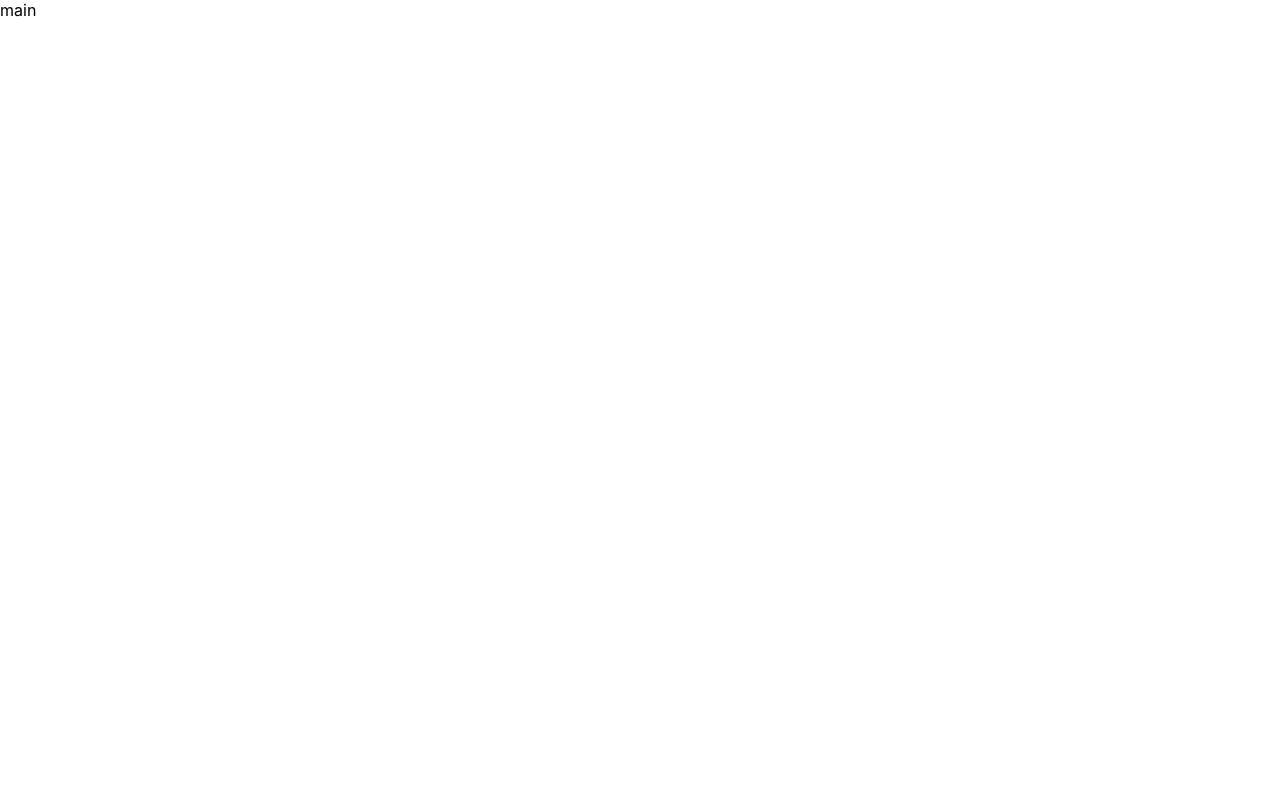
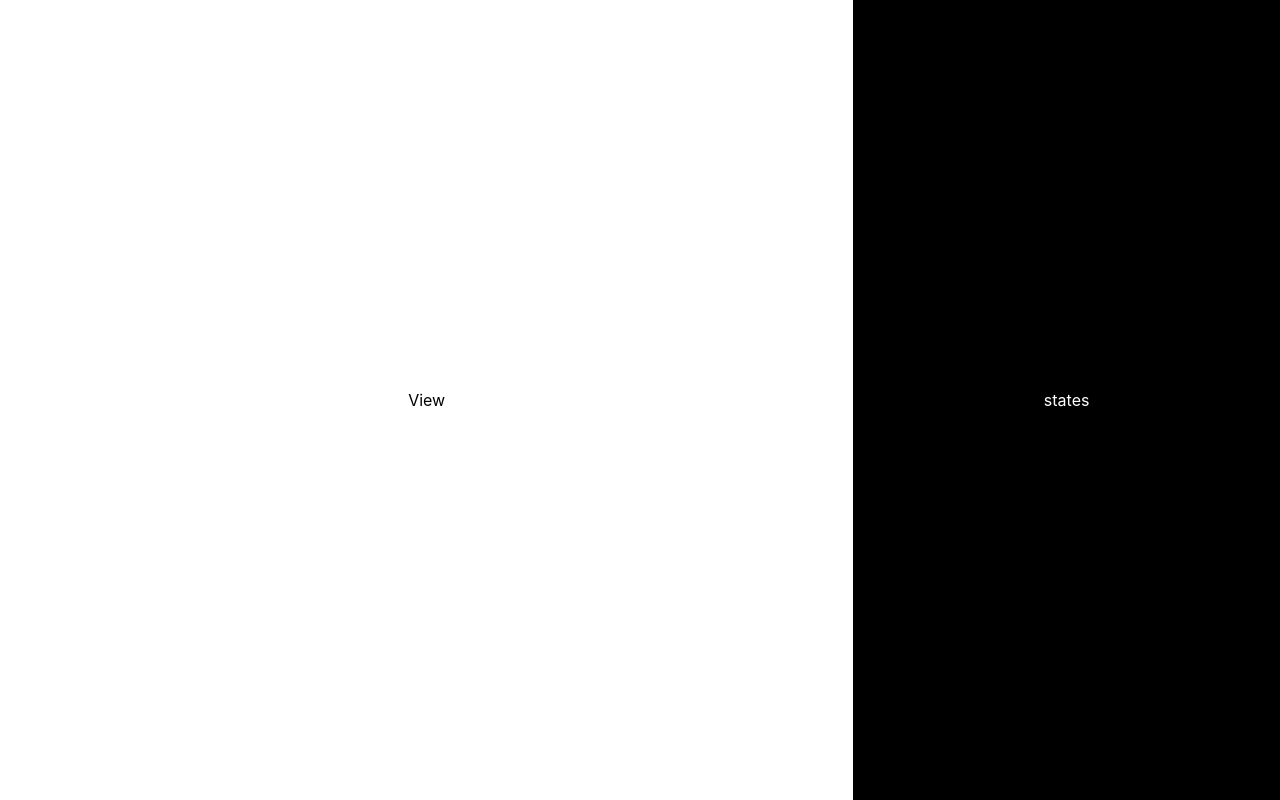
Before and after one commit to Dev-MostafaAzari/Weather-App, a React (Create React App) app: page / in a window 1280 px wide. Built offline with nearby package versions, Linux system fonts and the light colour scheme.

Commit message:
FirstComponentsAndBasicStyles

```diff
--- a/src/components/Main/Main.js
+++ b/src/components/Main/Main.js
@@ -2,11 +2,20 @@ import React from 'react';
 import {motion} from "framer-motion";
 import "../../styles/Main.css";
 import Cloud from "../../assets/Cloud/Cloud1.png";
+import States from '../States/States';
+import View from '../View/View';
 
 const Main = () =>{
     return(
         <div className="Main">
-            <span>main</span>
+            <div className="MainWrapper">
+                <div className="ViewPart">
+                    <View/>
+                </div>
+                <div className="StatesPart">
+                    <States/>
+                </div>
+            </div>
         </div>
     )
 
--- /dev/null
+++ b/src/components/States/States.js
@@ -0,0 +1,16 @@
+import React from 'react';
+import {motion} from "framer-motion";
+import "../../styles/States.css";
+
+const States=()=>{
+    return(
+        <div className="StatesMain">
+            <div className="StateWrapper">
+                states
+            </div>
+        </div>
+    )
+};
+
+
+export default States;
--- /dev/null
+++ b/src/components/View/View.js
@@ -0,0 +1,17 @@
+import React from 'react';
+import {motion} from "framer-motion";
+import "../../styles/View.css";
+
+
+const View = ()=>{
+    return(
+        <div className="ViewMain">
+            <div className="ViewWrapper">
+                View
+            </div>
+        </div>
+    )
+};
+
+
+export default View;
--- a/src/styles/Main.css
+++ b/src/styles/Main.css
@@ -4,3 +4,36 @@
     height: 100%;
     overflow: hidden;
 }
+.MainWrapper
+{
+    width: 100%;
+    height: 100%;
+    display: flex;
+    flex-direction: row;
+    justify-content: center;
+    align-items: center;
+    overflow: hidden;
+}
+.ViewPart
+{
+    flex:2;
+    width: 100%;
+    height: 100%;
+    display: flex;
+    flex-direction: column;
+    justify-content: center;
+    align-items: center;
+    color:black;
+}
+.StatesPart
+{
+    flex:1;
+    width: 100%;
+    height: 100%;
+    background: black;
+    display: flex;
+    flex-direction: column;
+    justify-content: center;
+    align-items: center;
+    color:white;
+}
```
Also changed, not shown: src/styles/States.css (added), src/styles/View.css (added).
